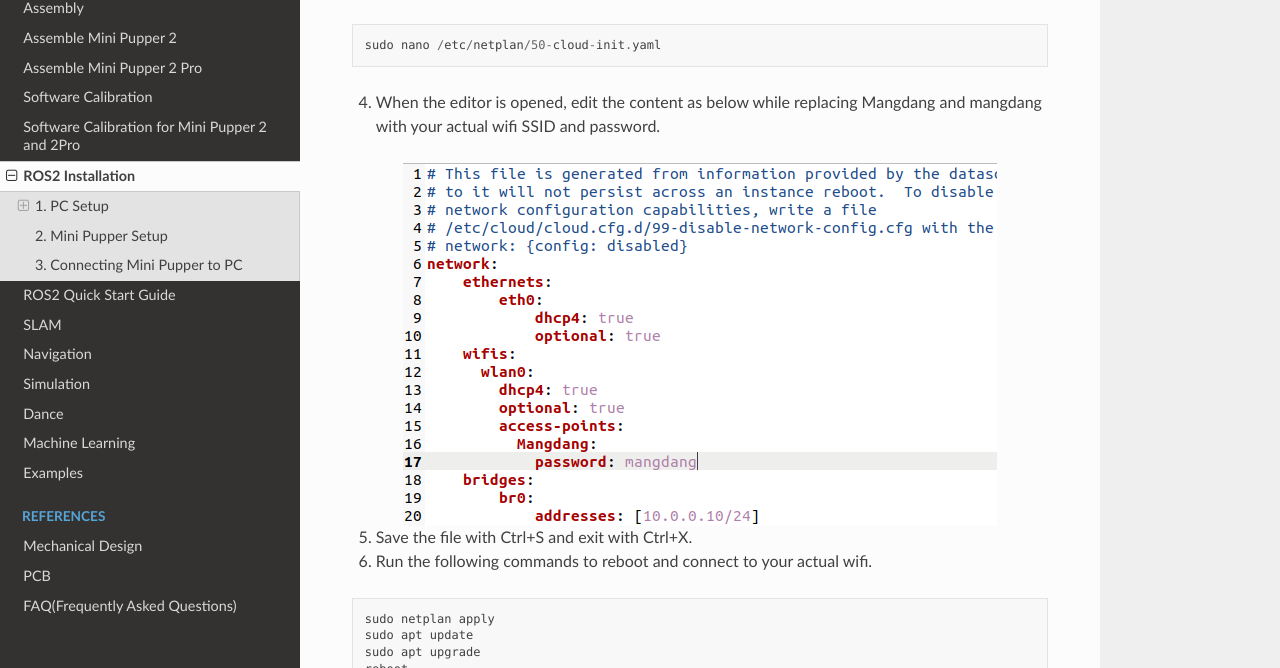
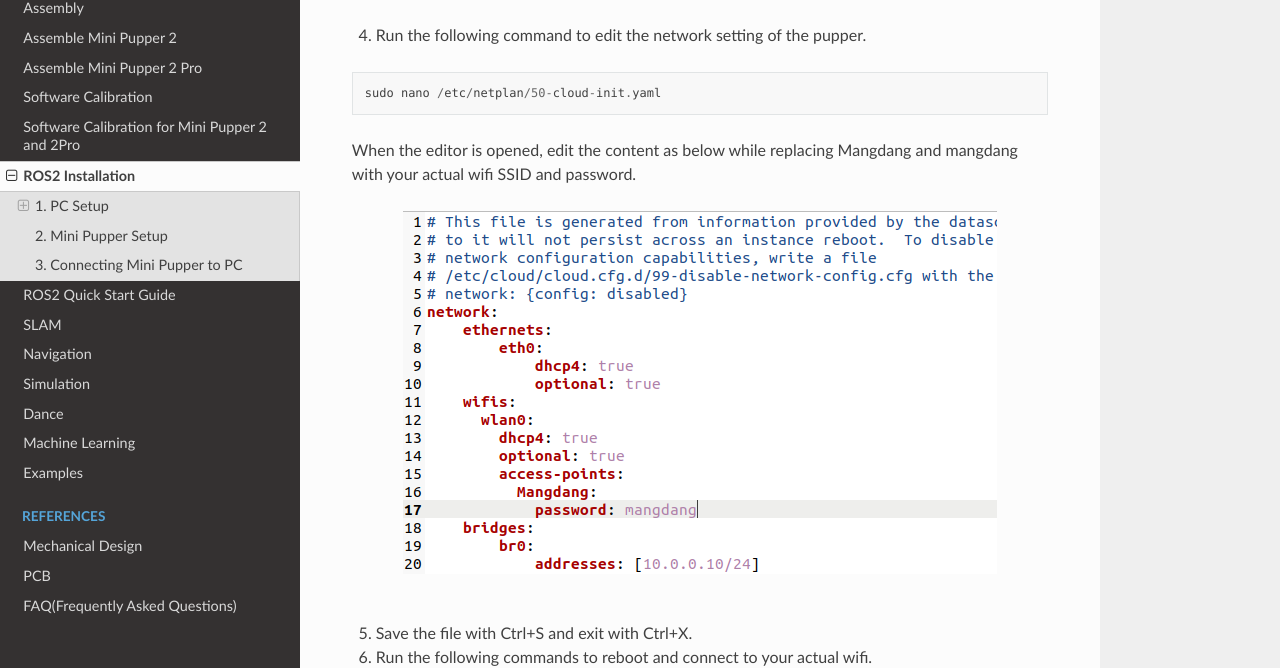
Before and after one commit to mangdangroboticsclub/MiniPupperDocs, a Sphinx documentation site: the page built from docs/guide/ROS2Installation.rst, in a window 1280 px wide and 900 px high, scrolled down 2695 px, cut to the strip 232-900 px from the top of the window. Built offline with Sphinx 7.4.7 and the Read the Docs theme 2.0.0, drawn with Linux system fonts in a browser that asks for light colours.

```diff
--- a/docs/guide/Navigation.rst
+++ b/docs/guide/Navigation.rst
@@ -8,7 +8,7 @@
 .. raw:: html
 
     <div style="position: relative; height: 0; overflow: hidden; max-width: 100%; height: auto;">
-        <iframe width="560" height="315" src="https://www.youtube.com/watch?v=W1JaIuxdvtk" frameborder="0" allow="accelerometer; autoplay; encrypted-media; gyroscope; picture-in-picture" allowfullscreen></iframe>
+        <iframe width="560" height="315" src="https://www.youtube.com/embed/W1JaIuxdvtk" frameborder="0" allow="accelerometer; autoplay; encrypted-media; gyroscope; picture-in-picture" allowfullscreen></iframe>
     </div>
 
 |
--- a/docs/guide/ROS2Installation.rst
+++ b/docs/guide/ROS2Installation.rst
@@ -104,14 +104,18 @@
 
 |
 
+4. Run the following command to edit the network setting of the pupper.
+
 ::
 
 	sudo nano /etc/netplan/50-cloud-init.yaml
 
-4.	When the editor is opened, edit the content as below while replacing Mangdang and mangdang with your actual wifi SSID and password.
+When the editor is opened, edit the content as below while replacing Mangdang and mangdang with your actual wifi SSID and password.
 
 .. image:: ../_static/netplan-yaml.png
     :align: center
+
+|
 
 5.	Save the file with Ctrl+S and exit with Ctrl+X.
 6.	Run the following commands to reboot and connect to your actual wifi.
@@ -157,6 +161,8 @@
 
 .. image:: ../_static/IPaddress.jpg
     :align: center
+
+|
 
 3. Use one of the terminals and run the following command to connect to the Mini Pupper. The default password is “mangdang”.
 
--- a/docs/guide/ROS2QuickStartGuide.rst
+++ b/docs/guide/ROS2QuickStartGuide.rst
@@ -30,7 +30,7 @@
 .. raw:: html
 
     <div style="position: relative; height: 0; overflow: hidden; max-width: 100%; height: auto;">
-        <iframe width="560" height="315" src="https://www.youtube.com/watch?v=GzUFk6fD8s0" frameborder="0" allow="accelerometer; autoplay; encrypted-media; gyroscope; picture-in-picture" allowfullscreen></iframe>
+        <iframe width="560" height="315" src="https://www.youtube.com/embed/GzUFk6fD8s0" frameborder="0" allow="accelerometer; autoplay; encrypted-media; gyroscope; picture-in-picture" allowfullscreen></iframe>
     </div>
 
 |
@@ -144,7 +144,7 @@
 .. raw:: html
 
     <div style="position: relative; height: 0; overflow: hidden; max-width: 100%; height: auto;">
-        <iframe width="560" height="315" src="https://www.youtube.com/watch?v=M9aV55VnKUw" frameborder="0" allow="accelerometer; autoplay; encrypted-media; gyroscope; picture-in-picture" allowfullscreen></iframe>
+        <iframe width="560" height="315" src="https://www.youtube.com/embed/M9aV55VnKUw" frameborder="0" allow="accelerometer; autoplay; encrypted-media; gyroscope; picture-in-picture" allowfullscreen></iframe>
     </div>
 
 |
@@ -177,7 +177,7 @@
 .. raw:: html
 
     <div style="position: relative; height: 0; overflow: hidden; max-width: 100%; height: auto;">
-        <iframe width="560" height="315" src="https://www.youtube.com/watch?v=T8kwO7fDiqE" frameborder="0" allow="accelerometer; autoplay; encrypted-media; gyroscope; picture-in-picture" allowfullscreen></iframe>
+        <iframe width="560" height="315" src="https://www.youtube.com/embed/T8kwO7fDiqE" frameborder="0" allow="accelerometer; autoplay; encrypted-media; gyroscope; picture-in-picture" allowfullscreen></iframe>
     </div>
 
 |
```
Also changed, not shown: docs/guide/Simulation.rst (+4 -4 lines).
